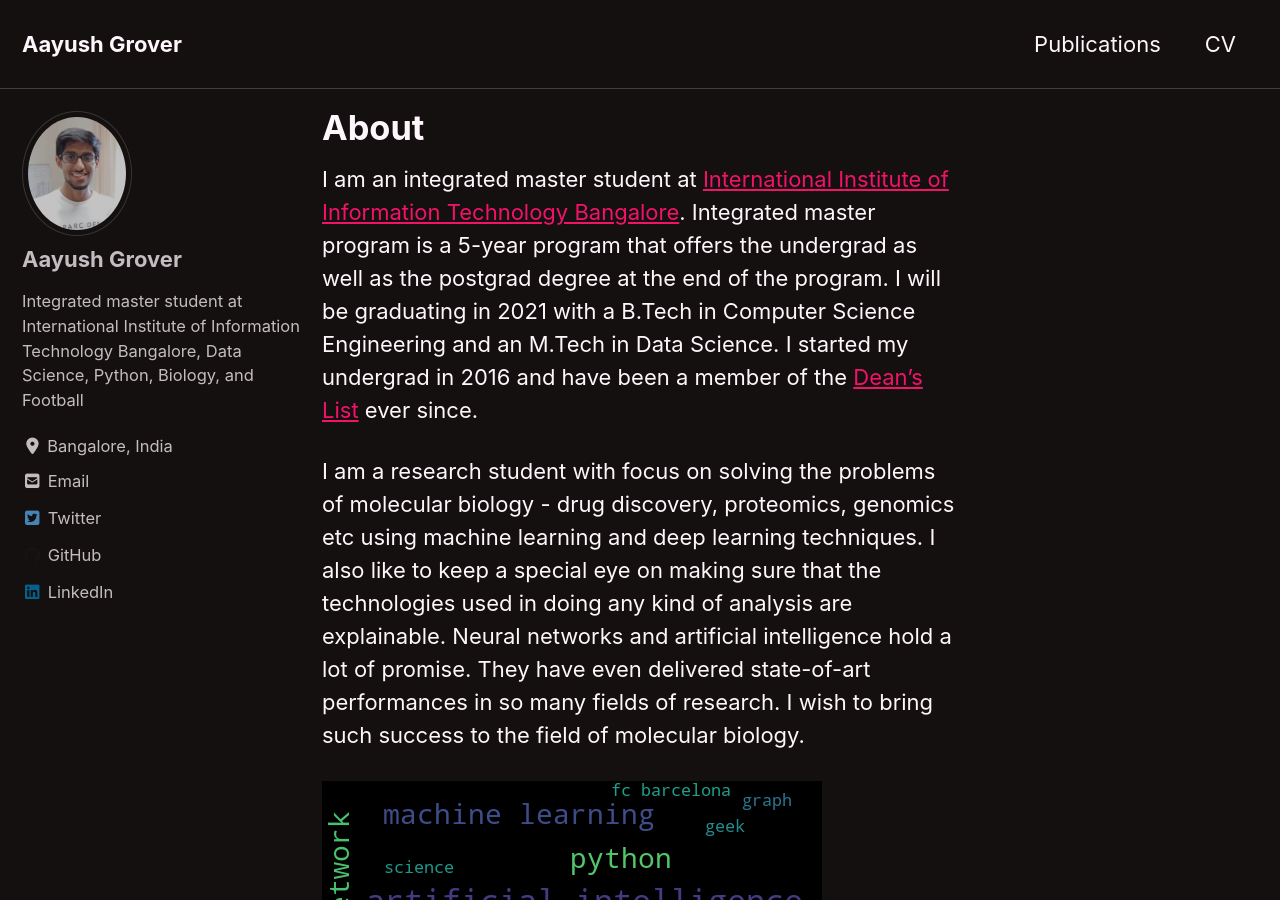
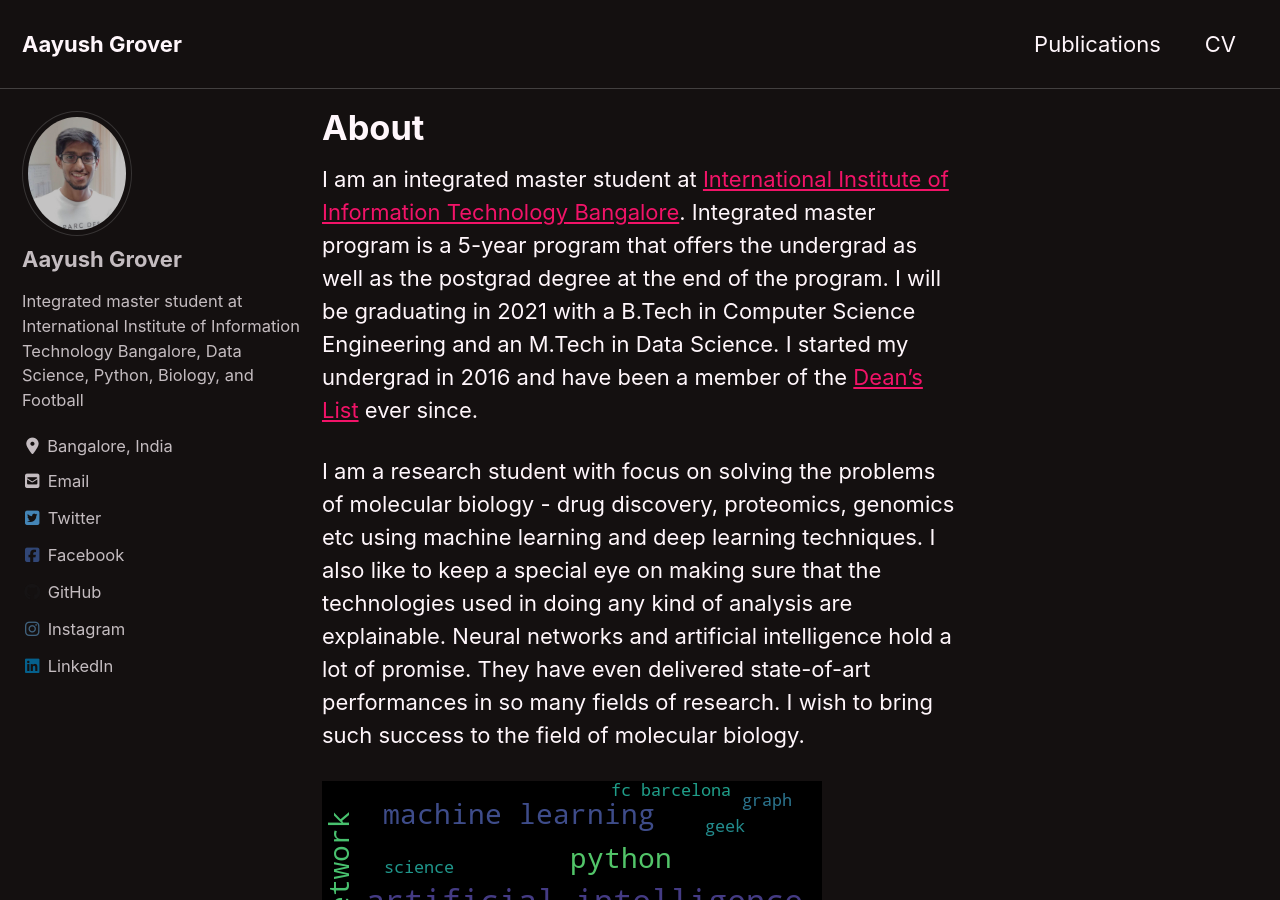
Before and after one commit to AayushGrover/AayushGrover.github.io, a Jekyll site: the page built from _pages/about.md, in a window 1280 px wide and 900 px high. Built offline with Jekyll 4.4.1, drawn with Linux system fonts in a browser that asks for light colours; cached includes are drawn as plain includes; nearby versions of some CDN libraries.

Commit message:
Update _config.yml

```diff
--- a/_config.yml
+++ b/_config.yml
@@ -102,8 +102,8 @@ author:
   bio              : "Integrated master student at International Institute of Information Technology Bangalore, Data Science, Python, Biology, and Football"
   location         : "Bangalore, India"
   linkedin         : "https://www.linkedin.com/in/aayush-g-000113117/"
-  researchgate     : "https://www.researchgate.net/profile/Aayush_Grover"
-  orcid            : "https://orcid.org/0000-0002-3716-2850"
+#   researchgate     : "https://www.researchgate.net/profile/Aayush_Grover"
+#   orcid            : "https://orcid.org/0000-0002-3716-2850"
 
   links:
     - label: "Email"
@@ -117,13 +117,13 @@ author:
       url: "https://twitter.com/AayushGrover8"
     - label: "Facebook"
       icon: "fab fa-fw fa-facebook-square"
-#       url: "https://www.facebook.com/aayush.grover.71"
+      url: "https://www.facebook.com/aayush.grover.71"
     - label: "GitHub"
       icon: "fab fa-fw fa-github"
       url: "https://github.com/AayushGrover"
     - label: "Instagram"
       icon: "fab fa-fw fa-instagram"
-#       url: "https://www.instagram.com/aayush__grover/"
+      url: "https://www.instagram.com/aayush__grover/"
 
 # Site Footer
 footer:
```
